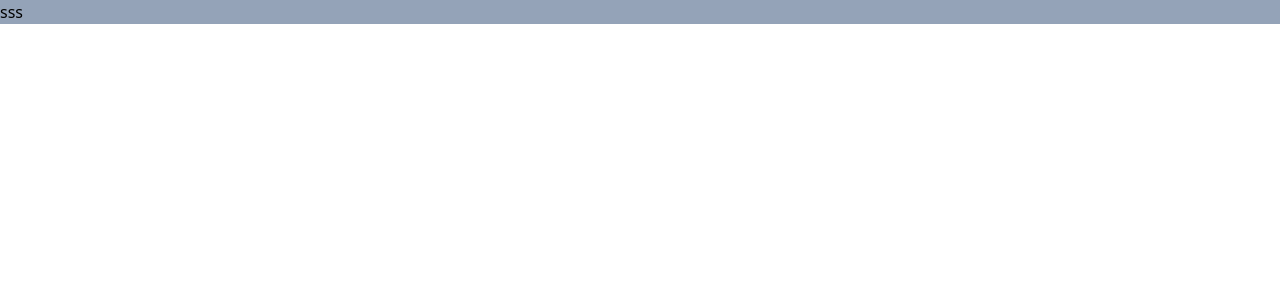
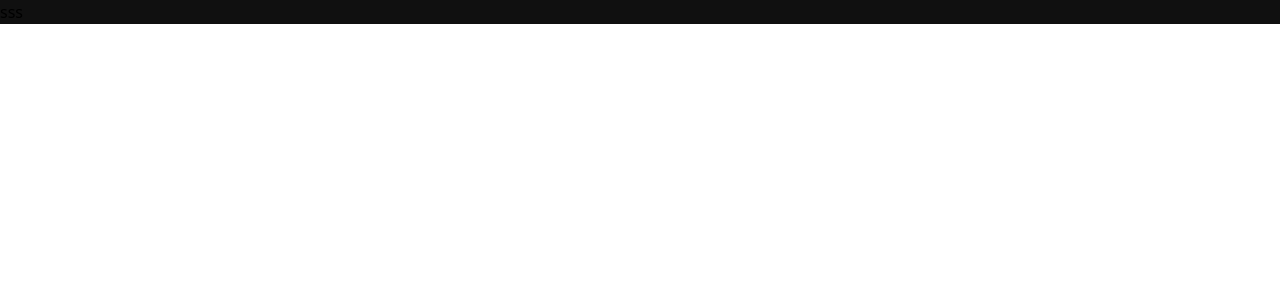
Before and after one commit to avielmoshe/FullStack-Project--React, a React (Vite) app in the folder clinet/social-network/: page /login in a window 1280 px wide. Shown: the top 300 px of the page. Built offline with nearby package versions, Linux system fonts and the light colour scheme.

Commit message:
before pull

```diff
--- a/clinet/social-network/src/Components/Login.jsx
+++ b/clinet/social-network/src/Components/Login.jsx
@@ -2,7 +2,7 @@ import React from 'react'
 
 const Login = () => {
   return (
-    <div className='bg-primary' >Login</div>
+    <div className='bg-primary' >Login Or sign up</div>
   )
 }
 
--- a/clinet/social-network/src/Pages/LandingPage.jsx
+++ b/clinet/social-network/src/Pages/LandingPage.jsx
@@ -8,7 +8,7 @@ import { Link } from 'react-router-dom'
 
 const LandingPage = () => {
   return (
-    <div className='bg-slate-400 w-full h-full '>
+    <div className='bg-primary w-full h-full '>
       <h1>sss</h1>
     </div>
   )
```
